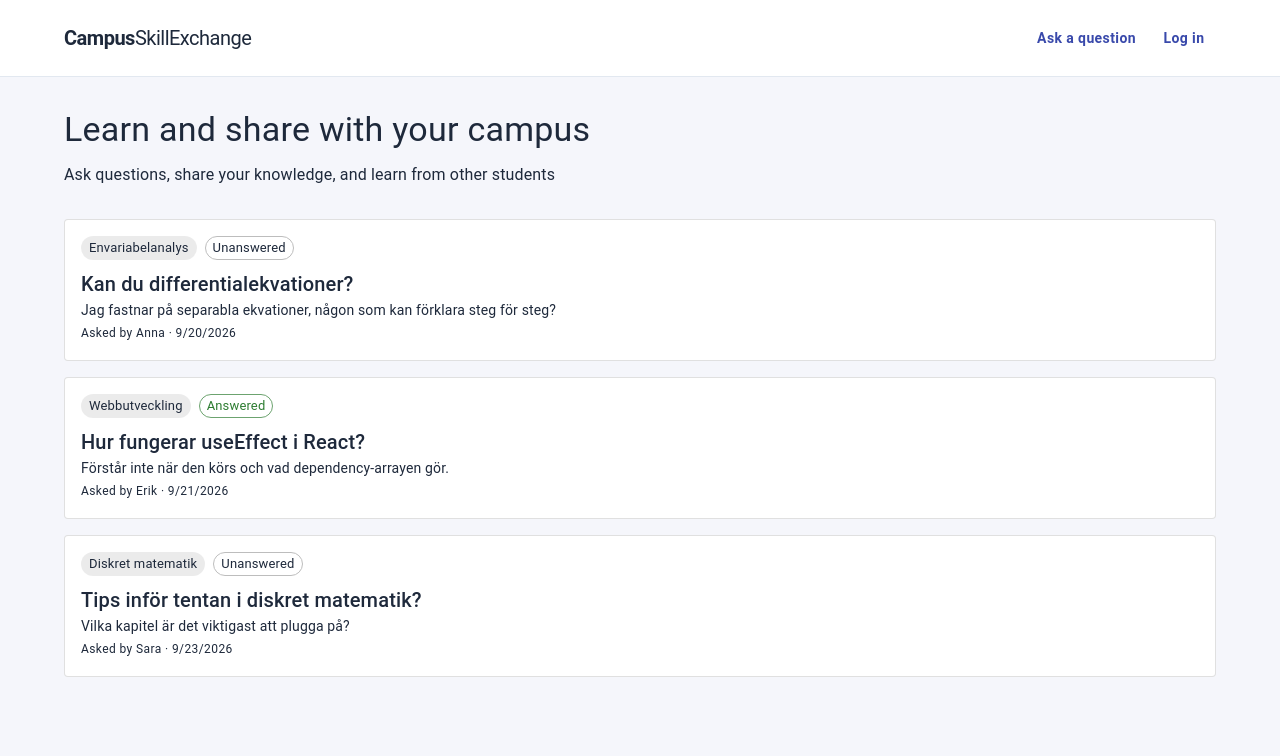
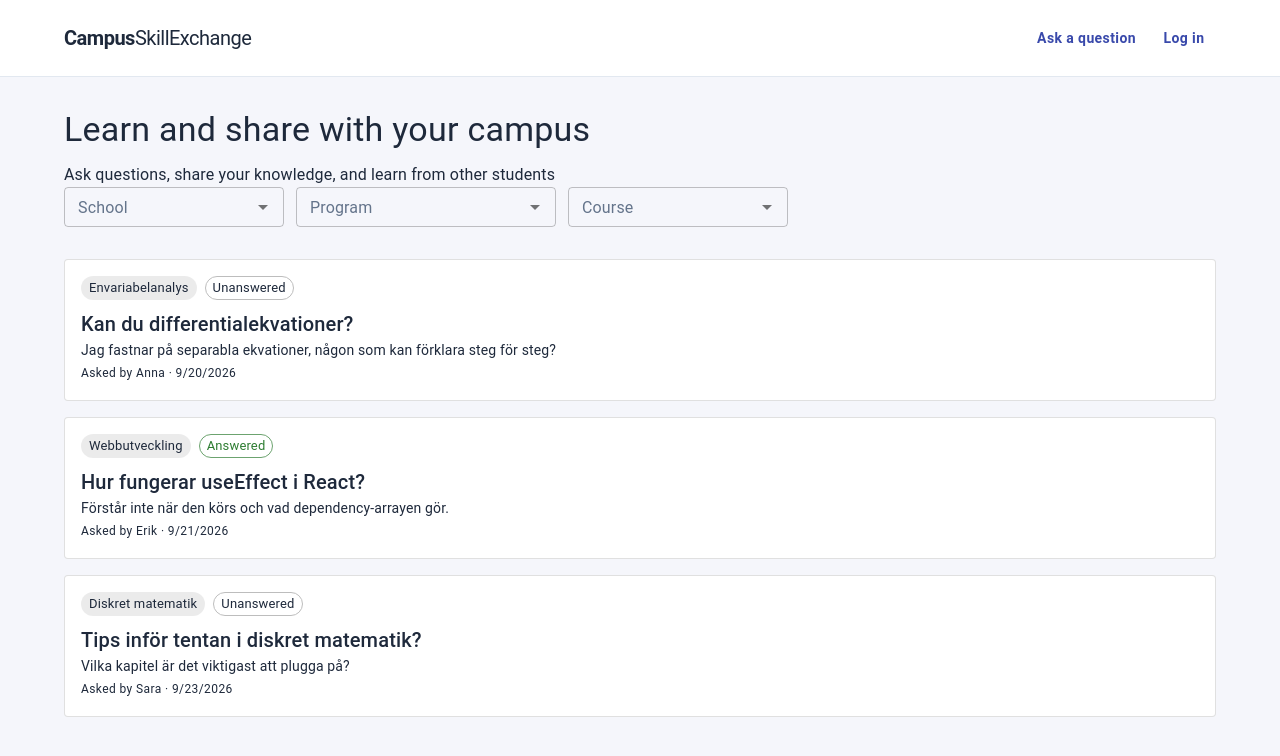
Before and after one commit to twun13-grupp4/Campus-Skill-Exchange, a React (Vite) app in the folder client/: page / in a window 1280 px wide. Shown: the top 756 px of the page. Built offline with nearby package versions, Linux system fonts and the light colour scheme.

Commit message:
added categories filter for school pogram and course
added categories filter for school program and course, this has no routing yet. routing and database connection will be added later

```diff
--- /dev/null
+++ b/client/src/components/CategoryFilter.jsx
@@ -0,0 +1,103 @@
+import { useMemo, useState } from 'react'
+import { Autocomplete, Button, Stack, TextField } from '@mui/material'
+import { schools, programs, courses } from '../data/mockCategories'
+
+function CategoryFilter({ onChange }) {
+    const [school, setSchool] = useState(null)
+    const [program, setProgram] = useState(null)
+    const [course, setCourse] = useState(null)
+
+    const programOptions = useMemo(
+        () => (school ? programs.filter((p) => p.schoolId === school.id) : programs),
+        [school],
+    )
+
+    const courseOptions = useMemo(() => {
+        if (program) return courses.filter((c) => c.programId === program.id)
+        if (school) {
+            const programIds = programs.filter((p) => p.schoolId === school.id).map((p) => p.id)
+            return courses.filter((c) => programIds.includes(c.programId))
+        }
+        return courses
+    }, [school, program])
+
+    const hasActiveFilter = school || program || course
+
+    function emitChange(next) {
+        onChange?.(next)
+    }
+
+    function handleSchoolChange(value) {
+        setSchool(value)
+        // Byter skola -> rensa program/kurs om de inte längre hör till den skolan
+        const stillValidProgram = value && program && program.schoolId === value.id ? program : null
+        const stillValidCourse = stillValidProgram && course && course.programId === stillValidProgram.id ? course : null
+        setProgram(stillValidProgram)
+        setCourse(stillValidCourse)
+        emitChange({ school: value, program: stillValidProgram, course: stillValidCourse })
+    }
+
+    function handleProgramChange(value) {
+        setProgram(value)
+        const stillValidCourse = value && course && course.programId === value.id ? course : null
+        setCourse(stillValidCourse)
+        emitChange({ school, program: value, course: stillValidCourse })
+    }
+
+    function handleCourseChange(value) {
+        setCourse(value)
+        emitChange({ school, program, course: value })
+    }
+
+    function handleClear() {
+        setSchool(null)
+        setProgram(null)
+        setCourse(null)
+        emitChange({ school: null, program: null, course: null })
+    }
+
+    return (
+        <Stack direction="row" spacing={1.5} flexWrap="wrap" useFlexGap alignItems="center">
+            <Autocomplete
+                size="small"
+                options={schools}
+                value={school}
+                onChange={(_, value) => handleSchoolChange(value)}
+                getOptionLabel={(option) => option.name}
+                isOptionEqualToValue={(option, value) => option.id === value.id}
+                sx={{ width: 220 }}
+                renderInput={(params) => <TextField {...params} label="School" />}
+            />
+
+            <Autocomplete
+                size="small"
+                options={programOptions}
+                value={program}
+                onChange={(_, value) => handleProgramChange(value)}
+                getOptionLabel={(option) => option.name}
+                isOptionEqualToValue={(option, value) => option.id === value.id}
+                sx={{ width: 260 }}
+                renderInput={(params) => <TextField {...params} label="Program" />}
+            />
+
+            <Autocomplete
+                size="small"
+                options={courseOptions}
+                value={course}
+                onChange={(_, value) => handleCourseChange(value)}
+                getOptionLabel={(option) => option.name}
+                isOptionEqualToValue={(option, value) => option.id === value.id}
+                sx={{ width: 220 }}
+                renderInput={(params) => <TextField {...params} label="Course" />}
+            />
+
+            {hasActiveFilter && (
+                <Button size="small" onClick={handleClear} sx={{ textTransform: 'none' }}>
+                    Reset filterh
+                </Button>
+            )}
+        </Stack>
+    )
+}
+
+export default CategoryFilter
--- /dev/null
+++ b/client/src/data/mockCategories.js
@@ -0,0 +1,21 @@
+export const schools = [
+    { id: 'lu', name: 'Lunds universitet' },
+    { id: 'kth', name: 'KTH' },
+    { id: 'chalmers', name: 'Chalmers' },
+]
+
+export const programs = [
+    { id: 'civing-itek', name: 'Civilingenjör i informations- och kommunikationsteknik', schoolId: 'lu' },
+    { id: 'civing-teknisk-matematik', name: 'Civilingenjör i teknisk matematik', schoolId: 'lu' },
+    { id: 'civing-datateknik', name: 'Civilingenjör i datateknik', schoolId: 'kth' },
+    { id: 'civing-maskinteknik', name: 'Civilingenjör i maskinteknik', schoolId: 'chalmers' },
+]
+
+export const courses = [
+    { id: 'webbutveckling', name: 'Webbutveckling', programId: 'civing-itek' },
+    { id: 'diskret-matematik', name: 'Diskret matematik', programId: 'civing-itek' },
+    { id: 'envariabelanalys', name: 'Envariabelanalys', programId: 'civing-teknisk-matematik' },
+    { id: 'linjar-algebra', name: 'Linjär algebra', programId: 'civing-teknisk-matematik' },
+    { id: 'algoritmer-datastrukturer', name: 'Algoritmer och datastrukturer', programId: 'civing-datateknik' },
+    { id: 'mekanik', name: 'Mekanik', programId: 'civing-maskinteknik' },
+]
--- a/client/src/pages/HomePage.jsx
+++ b/client/src/pages/HomePage.jsx
@@ -1,6 +1,7 @@
 import { Container, Grid, Typography } from "@mui/material"
 import mockQuestions from "../data/mockQuestions"
 import QuestionCard from "../components/QuestionCard"
+import CategoryFilter from "../components/CategoryFilter"
 
 function HomePage() {
     return (
@@ -12,6 +13,9 @@ function HomePage() {
             <Typography component="p" variant="body1">
                Ask questions, share your knowledge, and learn from other students
             </Typography>
+
+            {/* Tillfällig placering för att se filtret - flyttas bredvid sökrutan under navbaren senare */}
+            <CategoryFilter />
 
             <Grid container spacing={2} sx={{ mt: 4 }}>
                 {mockQuestions.map((question) => (
```
